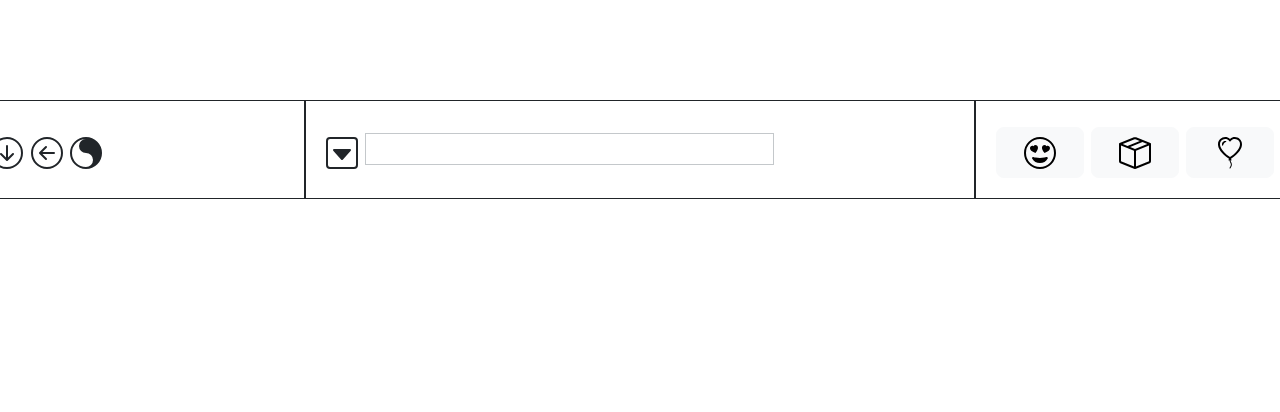
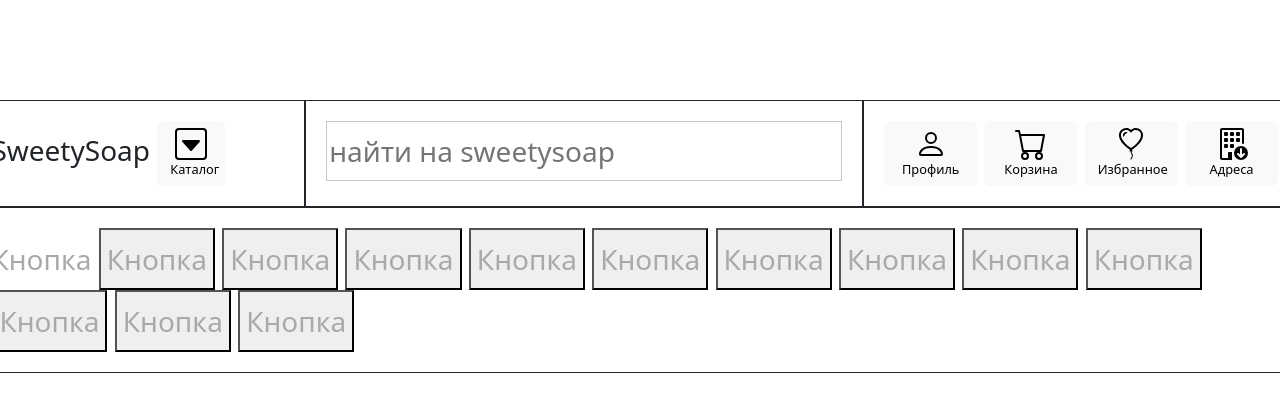
Before and after one commit to rezzoq/rezzoq.github.io, a plain HTML site: page src/main/resources/templates/greeting.html in a window 1280 px wide. Shown: the top 412 px of the page. Drawn offline with nearby package versions, Linux system fonts and the light colour scheme.

Commit message:
есть меню, есть кнопки

```diff
--- a/src/main/resources/templates/greeting.html
+++ b/src/main/resources/templates/greeting.html
@@ -9,52 +9,92 @@
     <script
             src="lib/bootstrap-5.3.0/dist/js/bootstrap.bundle.min.js"
     ></script>
+    <style>
+        .buttonChangeColor {
+            text-decoration: none;
+            color: #A9A9A9;
+        }
+        a.buttonChangeColor:hover {
+            color:  #FF4500;
+            text-shadow: 0 0 1px  #FF4500;
+        }
+    </style>
     <!--<script src="js/main.js"></script>-->
 </head>
 <body>
 <!--<p th:text="|Hello, ${name}!|" />-->
 <div class="container fs-3" style="margin-top: 100px;">
     <div class="row" style="width: 120%; margin-left: -10%;
-    line-height: 200%; display: flex; flex-wrap: wrap; justify-content: space-between; ">
+    line-height: 200%; display: flex; flex-wrap: wrap; justify-content: space-between; vertical-align: center;">
         <div class="col-3 border border-dark" style="padding: 20px;">
-            <svg xmlns="http://www.w3.org/2000/svg" width="32" height="32" fill="currentColor" class="bi bi-arrow-down-circle" viewBox="0 0 16 16">
-                <path fill-rule="evenodd" d="M1 8a7 7 0 1 0 14 0A7 7 0 0 0 1 8m15 0A8 8 0 1 1 0 8a8 8 0 0 1 16 0M8.5 4.5a.5.5 0 0 0-1 0v5.793L5.354 8.146a.5.5 0 1 0-.708.708l3 3a.5.5 0 0 0 .708 0l3-3a.5.5 0 0 0-.708-.708L8.5 10.293z"/>
-            </svg>
-            <svg xmlns="http://www.w3.org/2000/svg" width="32" height="32" fill="currentColor" class="bi bi-arrow-left-circle" viewBox="0 0 16 16">
-                <path fill-rule="evenodd" d="M1 8a7 7 0 1 0 14 0A7 7 0 0 0 1 8m15 0A8 8 0 1 1 0 8a8 8 0 0 1 16 0m-4.5-.5a.5.5 0 0 1 0 1H5.707l2.147 2.146a.5.5 0 0 1-.708.708l-3-3a.5.5 0 0 1 0-.708l3-3a.5.5 0 1 1 .708.708L5.707 7.5z"/>
-            </svg>
-            <svg xmlns="http://www.w3.org/2000/svg" width="32" height="32" fill="currentColor" class="bi bi-brilliance" viewBox="0 0 16 16">
-                <path d="M8 16A8 8 0 1 1 8 0a8 8 0 0 1 0 16M1 8a7 7 0 0 0 7 7 3.5 3.5 0 1 0 0-7 3.5 3.5 0 1 1 0-7 7 7 0 0 0-7 7"/>
-            </svg>
+            <span style="margin: 0; padding: 0; font-size: 100%; vertical-align:
+                baseline; border: 0; outline: 0; background: transparent;">SweetySoap</span>
+            <button type="button" class="btn btn-light" style="width: 23%; align-content: center;">
+                <svg xmlns="http://www.w3.org/2000/svg" width="32" height="32" fill="currentColor" class="bi bi-caret-down-square" viewBox="0 0 16 16">
+                    <path d="M3.626 6.832A.5.5 0 0 1 4 6h8a.5.5 0 0 1 .374.832l-4 4.5a.5.5 0 0 1-.748 0z"/>
+                    <path d="M0 2a2 2 0 0 1 2-2h12a2 2 0 0 1 2 2v12a2 2 0 0 1-2 2H2a2 2 0 0 1-2-2zm15 0a1 1 0 0 0-1-1H2a1 1 0 0 0-1 1v12a1 1 0 0 0 1 1h12a1 1 0 0 0 1-1z"/>
+                </svg>
+                <div style="margin: 0; padding: 0; font-size: 80%; vertical-align:
+                baseline; border: 0; outline: 0; background: transparent;">Каталог</div>
+            </button>
         </div>
-        <div class="col-6 border border-dark" style="padding: 20px;">
-            <svg xmlns="http://www.w3.org/2000/svg" width="32" height="32" fill="currentColor" class="bi bi-caret-down-square" viewBox="0 0 16 16">
-                <path d="M3.626 6.832A.5.5 0 0 1 4 6h8a.5.5 0 0 1 .374.832l-4 4.5a.5.5 0 0 1-.748 0z"/>
-                <path d="M0 2a2 2 0 0 1 2-2h12a2 2 0 0 1 2 2v12a2 2 0 0 1-2 2H2a2 2 0 0 1-2-2zm15 0a1 1 0 0 0-1-1H2a1 1 0 0 0-1 1v12a1 1 0 0 0 1 1h12a1 1 0 0 0 1-1z"/>
-            </svg>
-            <label>
-                <input class="border border-secondary-subtle" style="height: 32px;" type="text"/>
-            </label>
+        <div class="col-5 border border-dark" style="padding: 20px;">
+            <div>
+                <input placeholder="найти на sweetysoap" style="width: 100%;" class="border border-secondary-subtle" type="text"/>
+            </div>
         </div>
-        <div class="col-3 border border-dark" style="padding: 20px;">
-            <button type="button" class="btn btn-light btn-lg" style="width: 30%;">
-                <svg xmlns="http://www.w3.org/2000/svg" width="32" height="32" fill="currentColor" class="bi bi-emoji-heart-eyes" viewBox="0 0 16 16">
-                    <path d="M8 15A7 7 0 1 1 8 1a7 7 0 0 1 0 14m0 1A8 8 0 1 0 8 0a8 8 0 0 0 0 16"/>
-                    <path d="M11.315 10.014a.5.5 0 0 1 .548.736A4.5 4.5 0 0 1 7.965 13a4.5 4.5 0 0 1-3.898-2.25.5.5 0 0 1 .548-.736h.005l.017.005.067.015.252.055c.215.046.515.108.857.169.693.124 1.522.242 2.152.242s1.46-.118 2.152-.242a27 27 0 0 0 1.109-.224l.067-.015.017-.004.005-.002zM4.756 4.566c.763-1.424 4.02-.12.952 3.434-4.496-1.596-2.35-4.298-.952-3.434m6.488 0c1.398-.864 3.544 1.838-.952 3.434-3.067-3.554.19-4.858.952-3.434"/>
+        <div class="col-4 border border-dark" style="padding: 20px;">
+            <button type="button" class="btn btn-light" style="width: 23%; align-content: center;">
+                <svg xmlns="http://www.w3.org/2000/svg" width="32" height="32" fill="currentColor" class="bi bi-person" viewBox="0 0 16 16">
+                    <path d="M8 8a3 3 0 1 0 0-6 3 3 0 0 0 0 6m2-3a2 2 0 1 1-4 0 2 2 0 0 1 4 0m4 8c0 1-1 1-1 1H3s-1 0-1-1 1-4 6-4 6 3 6 4m-1-.004c-.001-.246-.154-.986-.832-1.664C11.516 10.68 10.289 10 8 10s-3.516.68-4.168 1.332c-.678.678-.83 1.418-.832 1.664z"/>
                 </svg>
+                <div style="margin: 0; padding: 0; font-size: 80%; vertical-align:
+                baseline; border: 0; outline: 0; background: transparent;">Профиль</div>
             </button>
-            <button type="button" class="btn btn-light btn-lg" style="width: 30%;">
-                <svg xmlns="http://www.w3.org/2000/svg" width="32" height="32" fill="currentColor" class="bi bi-box-seam" viewBox="0 0 16 16">
-                    <path d="M8.186 1.113a.5.5 0 0 0-.372 0L1.846 3.5l2.404.961L10.404 2zm3.564 1.426L5.596 5 8 5.961 14.154 3.5zm3.25 1.7-6.5 2.6v7.922l6.5-2.6V4.24zM7.5 14.762V6.838L1 4.239v7.923zM7.443.184a1.5 1.5 0 0 1 1.114 0l7.129 2.852A.5.5 0 0 1 16 3.5v8.662a1 1 0 0 1-.629.928l-7.185 2.874a.5.5 0 0 1-.372 0L.63 13.09a1 1 0 0 1-.63-.928V3.5a.5.5 0 0 1 .314-.464z"/>
+            <button type="button" class="btn btn-light" style="width: 23%; align-content: center;">
+                <svg xmlns="http://www.w3.org/2000/svg" width="32" height="32" fill="currentColor" class="bi bi-cart" viewBox="0 0 16 16">
+                    <path d="M0 1.5A.5.5 0 0 1 .5 1H2a.5.5 0 0 1 .485.379L2.89 3H14.5a.5.5 0 0 1 .491.592l-1.5 8A.5.5 0 0 1 13 12H4a.5.5 0 0 1-.491-.408L2.01 3.607 1.61 2H.5a.5.5 0 0 1-.5-.5M3.102 4l1.313 7h8.17l1.313-7zM5 12a2 2 0 1 0 0 4 2 2 0 0 0 0-4m7 0a2 2 0 1 0 0 4 2 2 0 0 0 0-4m-7 1a1 1 0 1 1 0 2 1 1 0 0 1 0-2m7 0a1 1 0 1 1 0 2 1 1 0 0 1 0-2"/>
                 </svg>
+                <div style="margin: 0; padding: 0; font-size: 80%; vertical-align:
+                baseline; border: 0; outline: 0; background: transparent;">Корзина</div>
             </button>
-            <button type="button" class="btn btn-light btn-lg" style="width: 30%;">
+            <button type="button" class="btn btn-light" style="width: 23%; align-content: center;">
                 <svg xmlns="http://www.w3.org/2000/svg" width="32" height="32" fill="currentColor" class="bi bi-balloon-heart" viewBox="0 0 16 16">
                     <path fill-rule="evenodd" d="m8 2.42-.717-.737c-1.13-1.161-3.243-.777-4.01.72-.35.685-.451 1.707.236 3.062C4.16 6.753 5.52 8.32 8 10.042c2.479-1.723 3.839-3.29 4.491-4.577.687-1.355.587-2.377.236-3.061-.767-1.498-2.88-1.882-4.01-.721zm-.49 8.5c-10.78-7.44-3-13.155.359-10.063q.068.062.132.129.065-.067.132-.129c3.36-3.092 11.137 2.624.357 10.063l.235.468a.25.25 0 1 1-.448.224l-.008-.017c.008.11.02.202.037.29.054.27.161.488.419 1.003.288.578.235 1.15.076 1.629-.157.469-.422.867-.588 1.115l-.004.007a.25.25 0 1 1-.416-.278c.168-.252.4-.6.533-1.003.133-.396.163-.824-.049-1.246l-.013-.028c-.24-.48-.38-.758-.448-1.102a3 3 0 0 1-.052-.45l-.04.08a.25.25 0 1 1-.447-.224l.235-.468ZM6.013 2.06c-.649-.18-1.483.083-1.85.798-.131.258-.245.689-.08 1.335.063.244.414.198.487-.043.21-.697.627-1.447 1.359-1.692.217-.073.304-.337.084-.398"/>
                 </svg>
+                <div style="margin: 0; padding: 0; font-size: 80%; vertical-align:
+                baseline; border: 0; outline: 0; background: transparent;">Избранное</div>
+            </button>
+            <button type="button" class="btn btn-light" style="width: 23%; align-content: center;">
+                <svg xmlns="http://www.w3.org/2000/svg" width="32" height="32" fill="currentColor" class="bi bi-building-down" viewBox="0 0 16 16">
+                    <path d="M12.5 9a3.5 3.5 0 1 1 0 7 3.5 3.5 0 0 1 0-7m.354 5.854 1.5-1.5a.5.5 0 0 0-.708-.708l-.646.647V10.5a.5.5 0 0 0-1 0v2.793l-.646-.647a.5.5 0 0 0-.708.708l1.5 1.5a.5.5 0 0 0 .708 0"/>
+                    <path d="M2 1a1 1 0 0 1 1-1h10a1 1 0 0 1 1 1v6.5a.5.5 0 0 1-1 0V1H3v14h3v-2.5a.5.5 0 0 1 .5-.5H8v4H3a1 1 0 0 1-1-1z"/>
+                    <path d="M4.5 2a.5.5 0 0 0-.5.5v1a.5.5 0 0 0 .5.5h1a.5.5 0 0 0 .5-.5v-1a.5.5 0 0 0-.5-.5zm3 0a.5.5 0 0 0-.5.5v1a.5.5 0 0 0 .5.5h1a.5.5 0 0 0 .5-.5v-1a.5.5 0 0 0-.5-.5zm3 0a.5.5 0 0 0-.5.5v1a.5.5 0 0 0 .5.5h1a.5.5 0 0 0 .5-.5v-1a.5.5 0 0 0-.5-.5zm-6 3a.5.5 0 0 0-.5.5v1a.5.5 0 0 0 .5.5h1a.5.5 0 0 0 .5-.5v-1a.5.5 0 0 0-.5-.5zm3 0a.5.5 0 0 0-.5.5v1a.5.5 0 0 0 .5.5h1a.5.5 0 0 0 .5-.5v-1a.5.5 0 0 0-.5-.5zm3 0a.5.5 0 0 0-.5.5v1a.5.5 0 0 0 .5.5h1a.5.5 0 0 0 .5-.5v-1a.5.5 0 0 0-.5-.5zm-6 3a.5.5 0 0 0-.5.5v1a.5.5 0 0 0 .5.5h1a.5.5 0 0 0 .5-.5v-1a.5.5 0 0 0-.5-.5zm3 0a.5.5 0 0 0-.5.5v1a.5.5 0 0 0 .5.5h1a.5.5 0 0 0 .5-.5v-1a.5.5 0 0 0-.5-.5z"/>
+                </svg>
+                <div style="margin: 0; padding: 0; font-size: 80%; vertical-align:
+                baseline; border: 0; outline: 0; background: transparent;">Адреса</div>
             </button>
         </div>
     </div>
+</div>
+<div class="container fs-3">
+    <div class="row" style="width: 120%; margin-left: -10%;
+    line-height: 200%; display: flex; flex-wrap: wrap; justify-content: space-between; vertical-align: center;">
+        <div class="col-12 border border-dark" style="padding: 20px;">
+            <a class="buttonChangeColor">Кнопка</a>
+            <button class="buttonChangeColor">Кнопка</button>
+            <button class="buttonChangeColor">Кнопка</button>
+            <button class="buttonChangeColor">Кнопка</button>
+            <button class="buttonChangeColor">Кнопка</button>
+            <button class="buttonChangeColor">Кнопка</button>
+            <button class="buttonChangeColor">Кнопка</button>
+            <button class="buttonChangeColor">Кнопка</button>
+            <button class="buttonChangeColor">Кнопка</button>
+            <button class="buttonChangeColor">Кнопка</button>
+            <button class="buttonChangeColor">Кнопка</button>
+            <button class="buttonChangeColor">Кнопка</button>
+            <button class="buttonChangeColor">Кнопка</button>
+        </div>
     </div>
 </div>
 </body>
```
